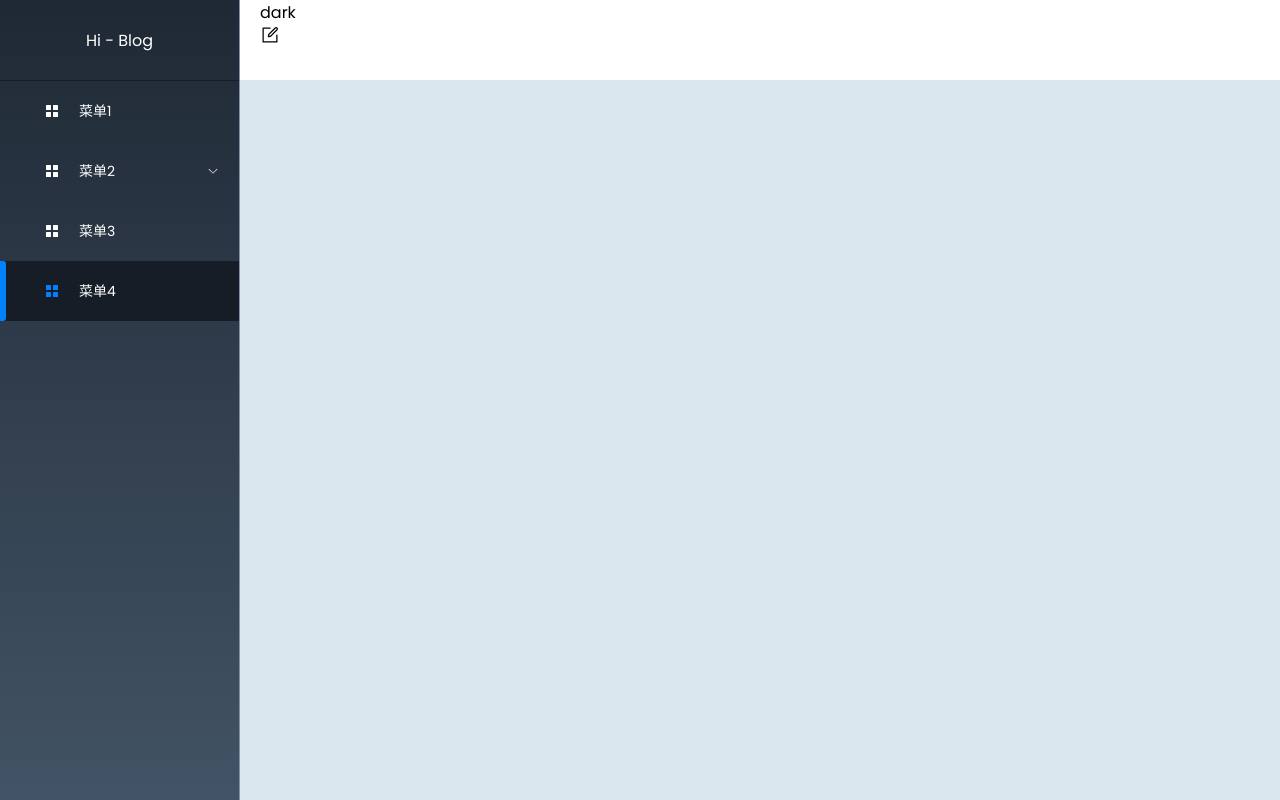
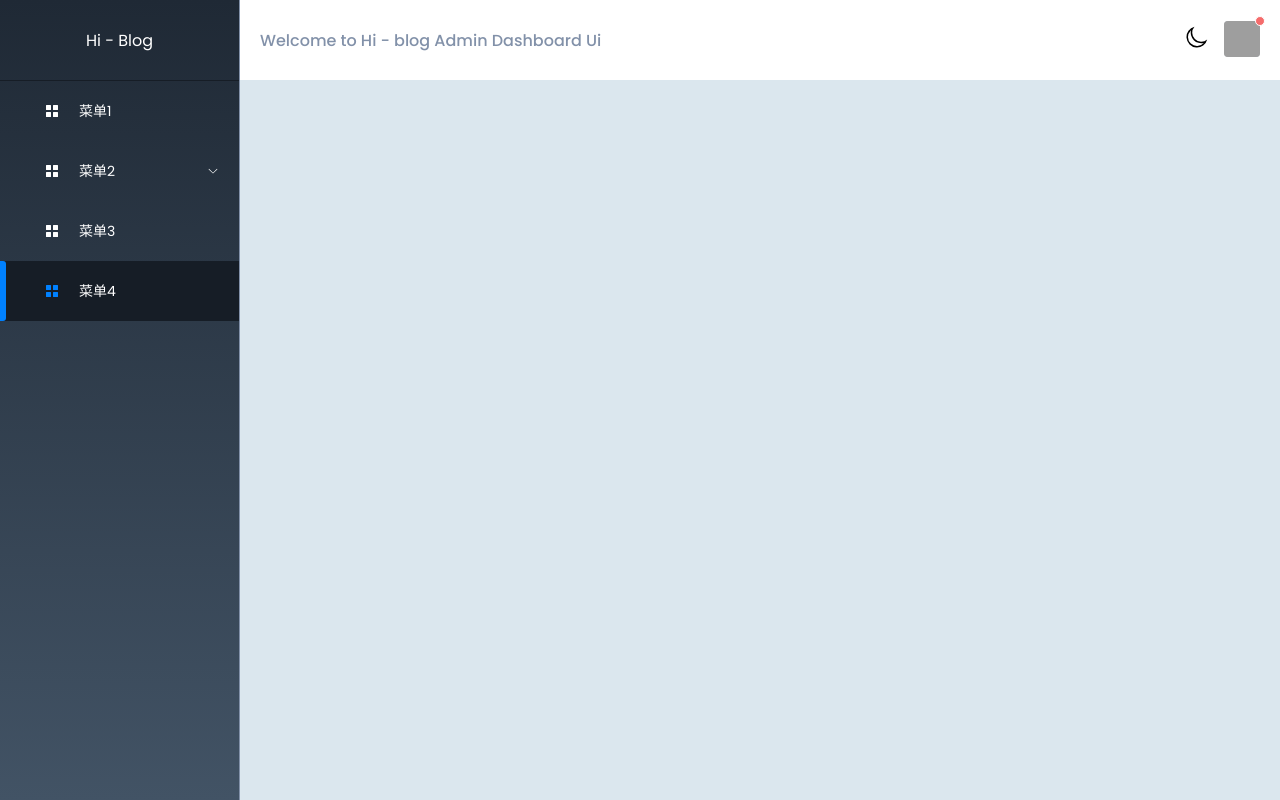
Before and after one commit to nishuiwei/admin-for-blog, a Vue app: page /main in a window 1280 px wide. Built offline with nearby package versions, Linux system fonts and the light colour scheme; grey boxes are pictures that could not be loaded.

Commit message:
feat: header 组件

```diff
--- /dev/null
+++ b/src/components/header/index.ts
@@ -0,0 +1,3 @@
+import HJHeader from './src/hj-header.vue'
+
+export default HJHeader
--- /dev/null
+++ b/src/components/header/src/hj-header.vue
@@ -0,0 +1,76 @@
+<template>
+	<div class="header-container">
+		<p class="header-title">Welcome to Hi - blog Admin Dashboard Ui</p>
+		<div class="header-user">
+			<div class="header-user-theme" @click="toggleDark()">
+				<el-icon :size="24" :color="isDark ? '#fff' : '#000'">
+					<Icon :icon="isDark ? 'Sunny' : 'Moon'" />
+				</el-icon>
+			</div>
+			<div class="header-user-setting">
+				<el-dropdown>
+					<span class="el-dropdown-link">
+						<el-badge is-dot class="item">
+							<el-avatar
+								shape="square"
+								:size="36"
+								src="https://cube.elemecdn.com/9/c2/f0ee8a3c7c9638a54940382568c9dpng.png"
+							/>
+						</el-badge>
+					</span>
+					<template #dropdown>
+						<el-dropdown-menu>
+							<el-dropdown-item>Action 1</el-dropdown-item>
+							<el-dropdown-item>Action 2</el-dropdown-item>
+							<el-dropdown-item>Action 3</el-dropdown-item>
+						</el-dropdown-menu>
+					</template>
+				</el-dropdown>
+			</div>
+		</div>
+	</div>
+</template>
+
+<script setup lang="ts">
+import { Icon } from '../../icon'
+import { useTheme } from '../../../composables'
+
+const { isDark, toggleDark } = useTheme
+</script>
+
+<style scoped lang="less">
+.header {
+	&-container {
+		display: flex;
+		align-items: center;
+		justify-content: space-between;
+		height: 100%;
+	}
+	&-title {
+		font-weight: 500;
+		font-size: 16px;
+		color: var(--text-color);
+		user-select: none;
+	}
+	&-user {
+		transition: 0.3s ease-in-out;
+		display: flex;
+		align-items: center;
+		&-theme {
+			margin-right: 15px;
+		}
+		&-setting {
+			.el-dropdown {
+				user-select: none;
+			}
+			.el-dropdown-link {
+				&:focus-visible {
+					outline: none;
+				}
+			}
+			display: flex;
+			align-items: center;
+		}
+	}
+}
+</style>
--- a/src/components/menu/src/hj-menu-item.vue
+++ b/src/components/menu/src/hj-menu-item.vue
@@ -11,7 +11,7 @@
 		<template v-else>
 			<el-sub-menu :index="item.index">
 				<template #title>
-					<el-icon :size="16" color="#0081FF">
+					<el-icon :size="16" color="#fff">
 						<Icon :icon="item.icon" />
 					</el-icon>
 					<span style="margin-left: 10px">{{ item.title }}</span>
@@ -38,10 +38,11 @@ defineProps<{
 	height: 60px;
 	padding-left: 40px !important;
 }
+
 .el-sub-menu {
 	background: transparent;
 	.el-menu-item {
-		color: #8291a9;
+		color: var(--submenu-color);
 		padding-left: 50px !important;
 		&.is-active {
 			color: #fff;
@@ -55,11 +56,11 @@ defineProps<{
 		}
 	}
 	&.is-opened.is-active {
-		background-color: #161d26;
+		background-color: var(--menu-active-bg-color);
 		color: #fff;
 		position: relative;
 		.el-icon {
-			color: #0081ff;
+			color: var(--menu-active-color);
 		}
 		&::before {
 			content: '';
@@ -69,17 +70,19 @@ defineProps<{
 			display: block;
 			width: 6px;
 			height: 100%;
-			background-color: #0081ff;
+			background-color: var(--menu-active-color);
 			border-radius: 0px 3px 3px 0px;
 		}
 	}
 }
-.el-menu-item.is-active {
-	background-color: #161d26;
+
+.el-menu-item {
+	&.is-active {
+		background-color: var(--menu-active-bg-color);
 		color: #fff;
 		position: relative;
 		.el-icon {
-		color: #0081ff;
+			color: var(--menu-active-color);
 		}
 		&::before {
 			content: '';
@@ -89,8 +92,9 @@ defineProps<{
 			display: block;
 			width: 6px;
 			height: 100%;
-		background-color: #0081ff;
+			background-color: var(--menu-active-color);
 			border-radius: 0px 3px 3px 0px;
 		}
 	}
+}
 </style>
--- a/src/layout/default-layout.vue
+++ b/src/layout/default-layout.vue
@@ -6,12 +6,7 @@
 		</el-aside>
 		<el-container class="right">
 			<el-header>
-				<div @click="toggleDark()">
-					{{ isDark ? 'light' : 'dark' }}
-				</div>
-				<template v-for="item in icon_item" :key="item">
-					<el-icon :size="20" color="#000"> <Icon :icon="item" /> </el-icon>
-				</template>
+				<hj-header />
 			</el-header>
 			<el-main>
 				<slot name="main" />
@@ -20,14 +15,7 @@
 	</el-container>
 </template>
 
-<script setup lang="ts">
-import { useTheme } from '../composables'
-import { Icon } from '../components/icon'
-
-const { isDark, toggleDark } = useTheme
-
-const icon_item = ['Edit']
-</script>
+<script setup lang="ts"></script>
 
 <style scoped lang="less">
 @height: 80px;
@@ -35,6 +23,7 @@ const icon_item = ['Edit']
 	display: flex;
 	height: 100%;
 	.el-aside {
+		user-select: none;
 		width: 240px;
 		background: linear-gradient(180deg, #1f2935 0%, #425365 100%);
 		border-right: 1px solid #8291a9;
@@ -54,10 +43,12 @@ const icon_item = ['Edit']
 		.el-header {
 			background-color: var(--header-background-color);
 			height: @height;
+			transition: background 0.3s ease-in-out;
 		}
 		.el-main {
 			flex: 1;
 			background-color: var(--background-color);
+			transition: background 0.3s ease-in-out;
 		}
 	}
 }
--- a/src/style.css
+++ b/src/style.css
@@ -10,10 +10,15 @@ body,
 	color-scheme: light;
 	--background-color: rgba(219, 231, 238, 100);
 	--header-background-color: rgba(255, 255, 255, 100);
+	--text-color: rgba(130, 145, 169, 1);
+	--submenu-color: #8291a9;
+	--menu-active-color: #0081ff;
+	--menu-active-bg-color: #161d26;
 }
 
 :root.dark {
 	color-scheme: dark;
 	--background-color: rgba(22, 29, 38, 100);
 	--header-background-color: rgba(31, 41, 53, 100);
+	--text-color: rgba(130, 145, 169, 1);
 }
```
Also changed, not shown: components.d.ts (+9 -0 lines). Lines whose indentation alone changed are shown as unchanged.
